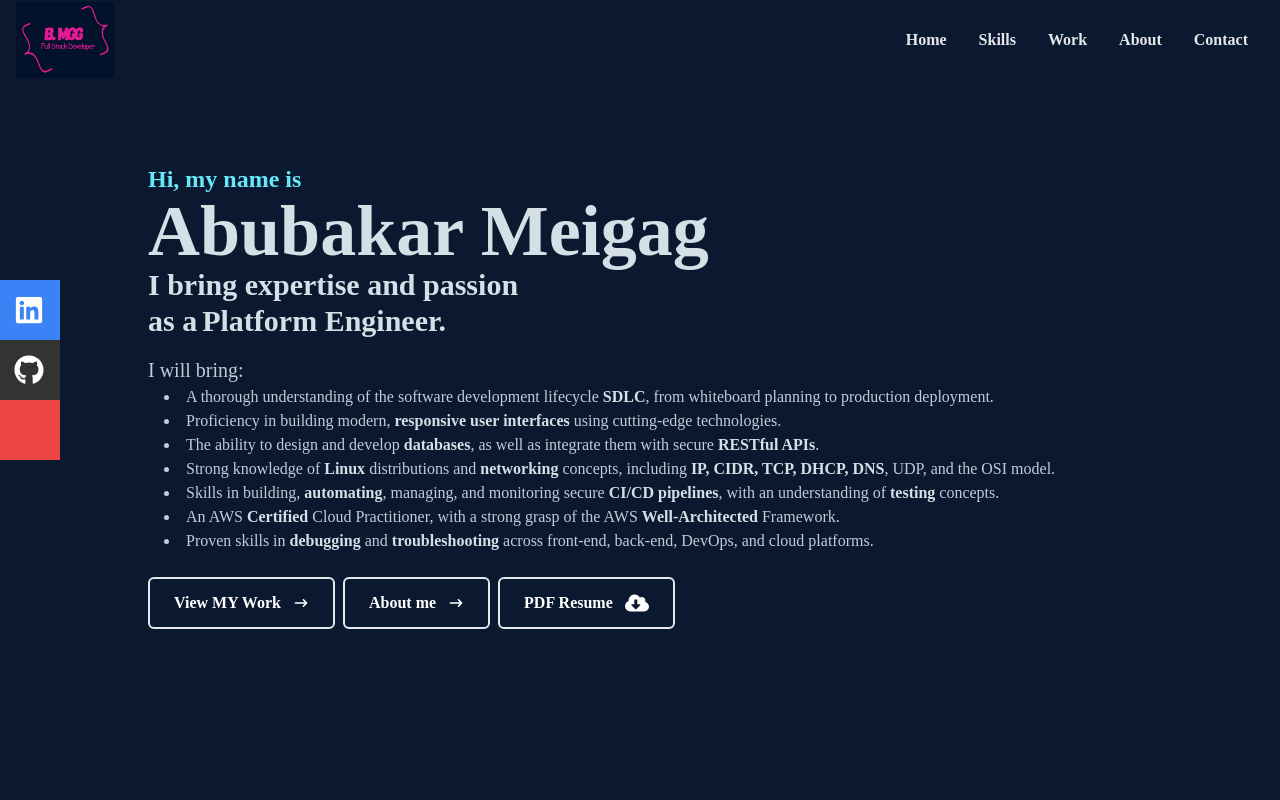
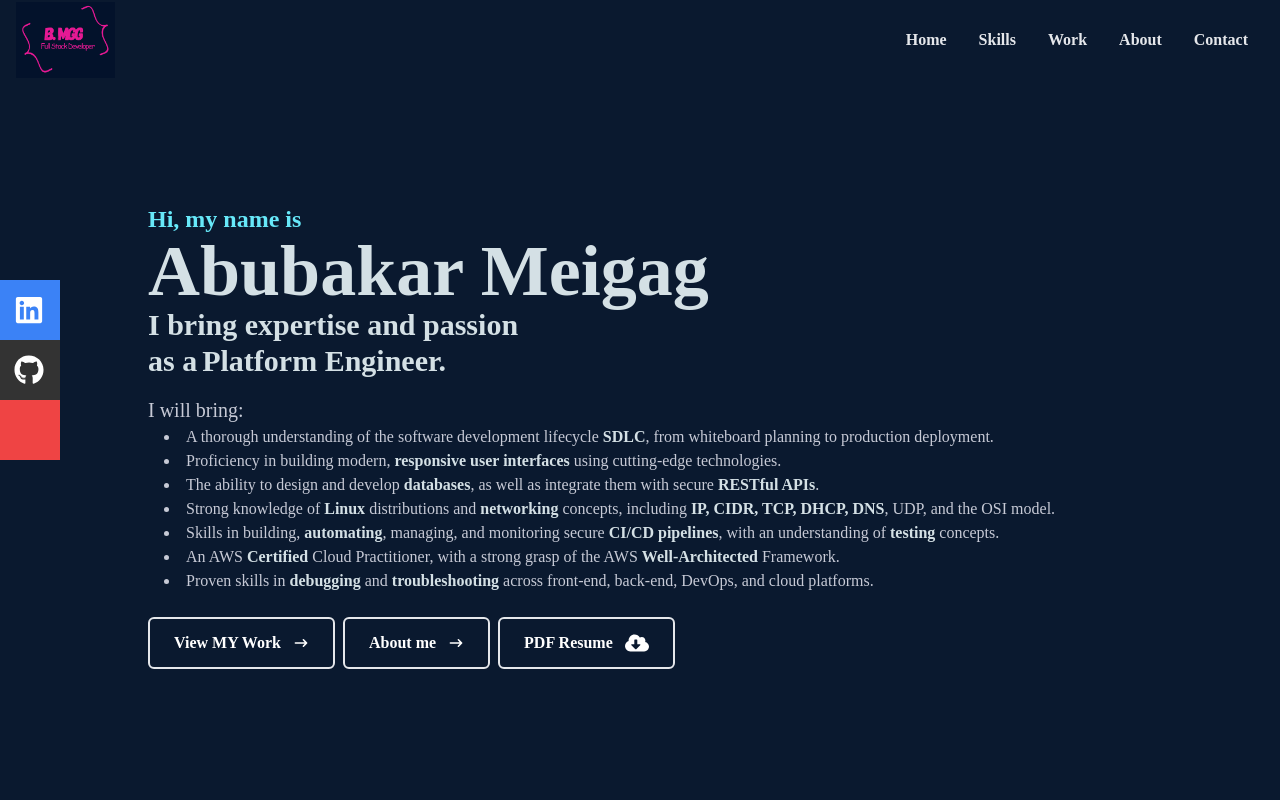
Before and after one commit to Abubakar-Meigag/Portfolio, a React (Create React App) app: page / in a window 1280 px wide. Shown: the top 800 px of the page. Built offline with nearby package versions, Linux system fonts and the light colour scheme; some icons are missing.

Commit message:
update fix the nav and top gap

```diff
--- a/src/App.js
+++ b/src/App.js
@@ -9,7 +9,7 @@
 
 function App() {
   return (
-    <div>
+    <div className="overflow-x-hidden">
       <Nav />
       <Home />
       <Skills />
--- a/src/components/Home.jsx
+++ b/src/components/Home.jsx
@@ -6,7 +6,7 @@
 
 const Home = () => {
   return (
-    <div name="home" className="w-full h-screen bg-[#0a192f]">
+    <div   name="home" className="w-full h-screen bg-[#0a192f] xs:pt-navbarMobile md:pt-[80px]">
       <div className="max-w-[1000px] mx-auto px-2 flex flex-col justify-center h-full">
         <p className="text-cyan-300 font-bold text-2xl">Hi, my name is </p>
         <h1 className="text-4xl sm:text-7xl font-bold text-[#d4e0e5]">
--- a/tailwind.config.js
+++ b/tailwind.config.js
@@ -2,7 +2,14 @@
 module.exports = {
   content: ["./src/**/*.{js,jsx,ts,tsx}"],
   theme: {
-    extend: {},
+    extend: {
+      screens: {
+        xs: { max: "400px" },
+      },
+      spacing: {
+        navbarMobile: "320px",
+      },
+    },
   },
   plugins: [],
 };
```
